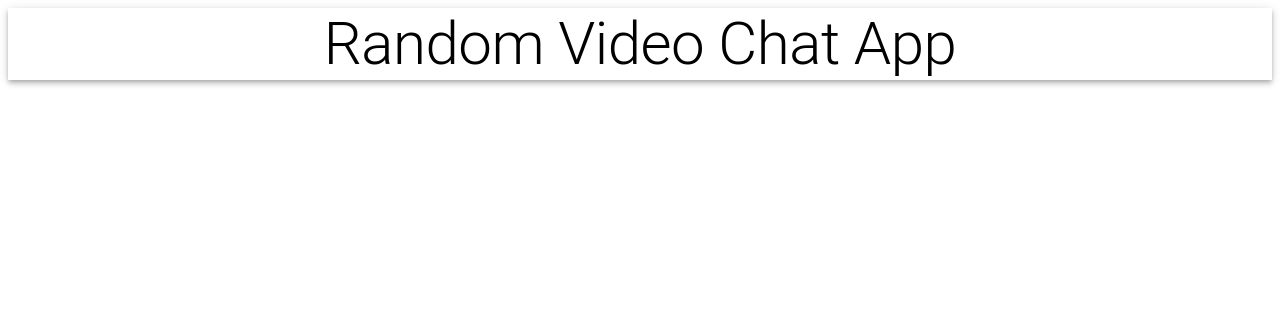
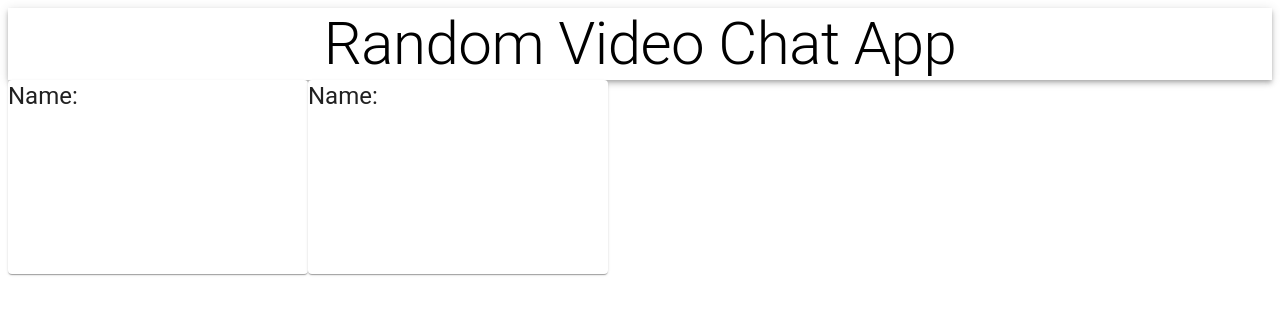
Before and after one commit to AmishAlvi/random-video-chat, a React (Create React App) app in the folder client/: page / in a window 1280 px wide. Shown: the top 314 px of the page. Built offline with nearby package versions, Linux system fonts and the light colour scheme; no server answers.

Commit message:
allowing both user's videos to be displayed

```diff
--- a/client/src/App.js
+++ b/client/src/App.js
@@ -11,8 +11,7 @@ const App = () => {
             <Typography variant="h2" align="center"> Random Video Chat App </Typography>
         </AppBar>
         <>
-        {VideoPlayer}
-        {Options}
+        <VideoPlayer />
         </>
     </div>
   )
--- a/client/src/SocketContext.js
+++ b/client/src/SocketContext.js
@@ -18,14 +18,14 @@ const ContextProvider = ( {children}) => {
     const connectionRef = useRef();
 
     useEffect(() =>{
-        navigator.mediaDevices.getuserMedia({video: true, audio: false})
+        navigator.mediaDevices.getUserMedia({video: true, audio: false})
             .then((currentStream) => {
                 setStream(currentStream);
                 myVideo.current.srcObject = currentStream;
             })
 
         socket.on('me', (id) => setMe(id))
-    })
+    }, []);
 
     const startCall = () => {
         setCallStarted(true);
@@ -33,17 +33,44 @@ const ContextProvider = ( {children}) => {
         const peer = new Peer({initiator: false, trickle: false, stream})
 
         peer.on('signal', (data) => {
-            socket.emit('startCall', {signal: data});
+            socket.emit('startCall', {signal: data, from: me});
         })
 
         peer.on('stream', (currentStream) => {
             userVideo.current.srcObject = currentStream;
         })
 
+        socket.on('callConnected', (signal) => {
+            setCallStarted(true);
+            peer.signal = signal;
+        })
+
         connectionRef.current = peer;
     }
 
     const leaveCall = () => {
+        setCallEnded(true);
+        setCallStarted(false);
+        connectionRef.current.destroy();
 
+        window.location.reload();
     }
+
+    return (
+        <SocketContext.Provider value={{
+            call,
+            callStarted,
+            callEnded,
+            me,
+            myVideo,
+            userVideo,
+            stream,
+            startCall,
+            leaveCall,
+        }}>
+            {children}
+        </SocketContext.Provider>
+    )
 }
+
+export { ContextProvider, SocketContext };
--- a/client/src/components/VideoPlayer.jsx
+++ b/client/src/components/VideoPlayer.jsx
@@ -1,10 +1,25 @@
-import React from 'react'
-
+import React, {useContext} from 'react'
+import {Grid , Typography, Paper} from '@mui/material'
+import { SocketContext } from '../SocketContext';
 
 
 const VideoPlayer = () => {
+    const {callAccepted, myVideo, userVideo, callEnded, stream, call} = useContext(SocketContext);
   return (
-    <div>VideoPlayer</div>
+   <Grid container>
+       <Paper>
+           <Grid item xs={12} md={6}>
+               <Typography variant="h5" gutterBottom> Name: </Typography>
+               <video playsInline muted ref={myVideo} autoPlay />
+           </Grid>
+       </Paper>
+       <Paper>
+           <Grid item xs={12} md={6}>
+               <Typography variant="h5" gutterBottom> Name: </Typography>
+               <video playsInline ref={userVideo} autoPlay />
+           </Grid>
+       </Paper>
+   </Grid>
   )
 }
 
--- a/client/src/index.js
+++ b/client/src/index.js
@@ -1,10 +1,13 @@
 import React from 'react';
-import ReactDOM from 'react-dom';
+import ReactDOM from 'react-dom/client';
 import App from './App';
+import { ContextProvider } from './SocketContext';
 
 const root = ReactDOM.createRoot(document.getElementById('root'))
 root.render(
     <React.StrictMode>
-        <App />
+        <ContextProvider>
+            <App />
+        </ContextProvider>
     </React.StrictMode>
 )
```
